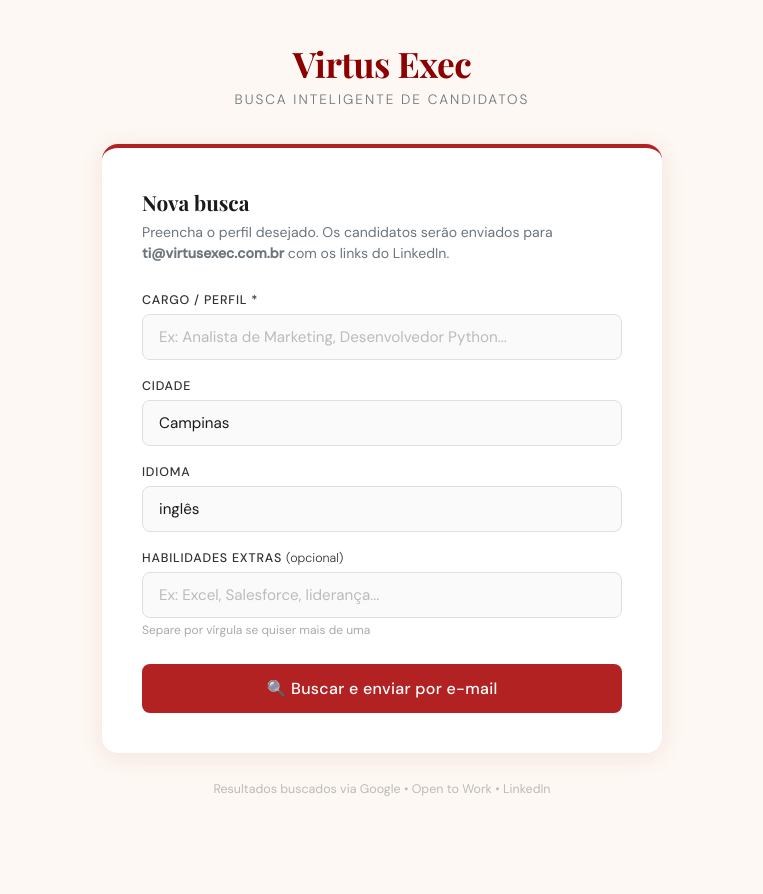
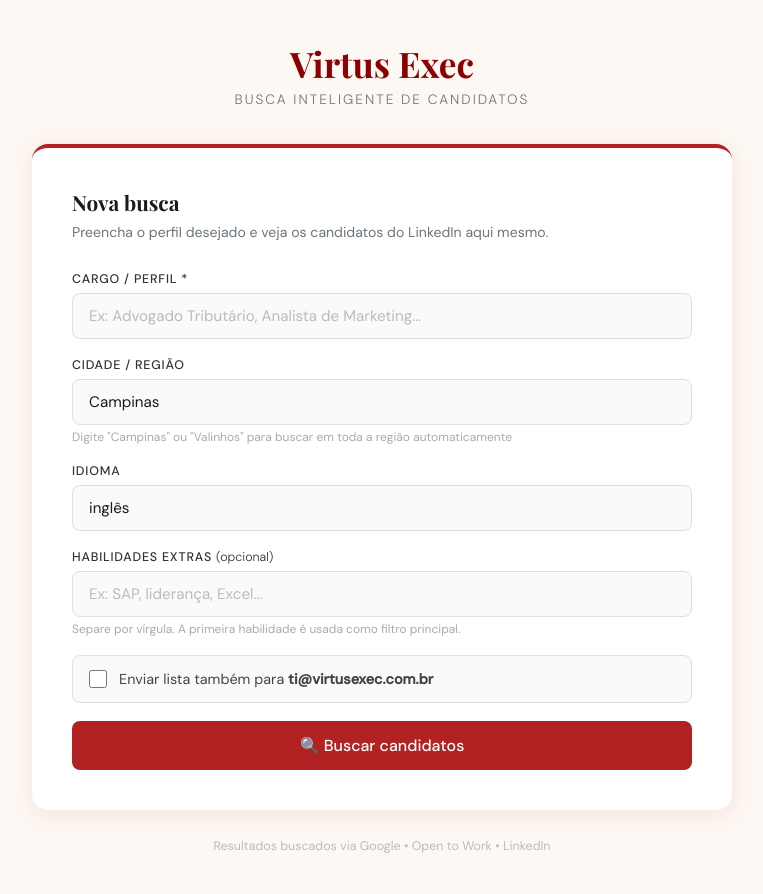
Before and after one commit to Energiun/virtus-candidatos, a Flask app: page / in a window 1280 px wide. Shown: the whole page, without its empty margins (258-1021 px from the left). Before the commit the page ends 796 px from the top, so only its background shows below. Run offline with Flask 3, Linux system fonts and the light colour scheme.

Commit message:
Update index.html
nova pagina

```diff
--- a/templates/index.html
+++ b/templates/index.html
@@ -7,192 +7,114 @@
 <link href="https://fonts.googleapis.com/css2?family=Playfair+Display:wght@700&family=DM+Sans:wght@300;400;500&display=swap" rel="stylesheet">
 <style>
   *, *::before, *::after { box-sizing: border-box; margin: 0; padding: 0; }
-
   :root {
     --vermelho: #B22222;
     --vermelho-escuro: #8B0000;
-    --vermelho-claro: #dc3545;
     --creme: #FDF8F3;
     --cinza: #6c757d;
     --branco: #ffffff;
     --sombra: 0 4px 24px rgba(178,34,34,0.10);
   }
-
   body {
     font-family: 'DM Sans', sans-serif;
     background: var(--creme);
     min-height: 100vh;
-    display: flex;
-    flex-direction: column;
-    align-items: center;
-    justify-content: center;
     padding: 40px 20px;
   }
+  .container { width: 100%; max-width: 700px; margin: auto; }
+  .logo { text-align: center; margin-bottom: 36px; }
+  .logo h1 { font-family: 'Playfair Display', serif; font-size: 2.2rem; color: var(--vermelho-escuro); }
+  .logo span { display: block; font-size: 0.85rem; color: var(--cinza); font-weight: 300; margin-top: 4px; letter-spacing: 2px; text-transform: uppercase; }
+  .card { background: var(--branco); border-radius: 16px; padding: 40px; box-shadow: var(--sombra); border-top: 4px solid var(--vermelho); margin-bottom: 24px; }
+  .card h2 { font-family: 'Playfair Display', serif; font-size: 1.3rem; color: #1a1a1a; margin-bottom: 6px; }
+  .card p { font-size: 0.88rem; color: var(--cinza); margin-bottom: 28px; line-height: 1.5; }
+  .field { margin-bottom: 18px; }
+  label { display: block; font-size: 0.78rem; font-weight: 500; color: #333; margin-bottom: 6px; text-transform: uppercase; letter-spacing: 0.8px; }
+  input { width: 100%; padding: 12px 16px; border: 1.5px solid #e0e0e0; border-radius: 8px; font-family: 'DM Sans', sans-serif; font-size: 0.95rem; color: #1a1a1a; background: #fafafa; transition: border-color 0.2s; outline: none; }
+  input:focus { border-color: var(--vermelho); box-shadow: 0 0 0 3px rgba(178,34,34,0.08); background: white; }
+  input::placeholder { color: #bbb; }
+  .hint { font-size: 0.75rem; color: #aaa; margin-top: 4px; }
 
-  .container {
-    width: 100%;
-    max-width: 560px;
-  }
-
-  .logo {
-    text-align: center;
-    margin-bottom: 36px;
-  }
-
-  .logo h1 {
-    font-family: 'Playfair Display', serif;
-    font-size: 2.2rem;
-    color: var(--vermelho-escuro);
-    letter-spacing: -0.5px;
-  }
-
-  .logo span {
-    display: block;
-    font-size: 0.85rem;
-    color: var(--cinza);
-    font-weight: 300;
-    margin-top: 4px;
-    letter-spacing: 2px;
-    text-transform: uppercase;
-  }
-
-  .card {
-    background: var(--branco);
-    border-radius: 16px;
-    padding: 40px;
-    box-shadow: var(--sombra);
-    border-top: 4px solid var(--vermelho);
-  }
-
-  .card h2 {
-    font-family: 'Playfair Display', serif;
-    font-size: 1.3rem;
-    color: #1a1a1a;
-    margin-bottom: 6px;
-  }
-
-  .card p {
-    font-size: 0.88rem;
-    color: var(--cinza);
-    margin-bottom: 28px;
-    line-height: 1.5;
-  }
-
-  .field {
-    margin-bottom: 18px;
-  }
-
-  label {
-    display: block;
-    font-size: 0.78rem;
-    font-weight: 500;
-    color: #333;
-    margin-bottom: 6px;
-    text-transform: uppercase;
-    letter-spacing: 0.8px;
-  }
-
-  input {
-    width: 100%;
-    padding: 12px 16px;
+  .toggle-email {
+    display: flex;
+    align-items: center;
+    gap: 12px;
+    padding: 14px 16px;
+    background: #fafafa;
     border: 1.5px solid #e0e0e0;
     border-radius: 8px;
-    font-family: 'DM Sans', sans-serif;
-    font-size: 0.95rem;
-    color: #1a1a1a;
-    background: #fafafa;
-    transition: border-color 0.2s, box-shadow 0.2s;
-    outline: none;
+    margin-bottom: 18px;
+    cursor: pointer;
+    transition: border-color 0.2s;
   }
-
-  input:focus {
-    border-color: var(--vermelho);
-    box-shadow: 0 0 0 3px rgba(178,34,34,0.08);
-    background: white;
-  }
-
-  input::placeholder { color: #bbb; }
-
-  .hint {
-    font-size: 0.75rem;
-    color: #aaa;
-    margin-top: 4px;
-  }
+  .toggle-email:hover { border-color: var(--vermelho); }
+  .toggle-email input[type="checkbox"] { width: 18px; height: 18px; accent-color: var(--vermelho); cursor: pointer; }
+  .toggle-email label { margin: 0; text-transform: none; letter-spacing: 0; font-size: 0.9rem; font-weight: 400; color: #444; cursor: pointer; }
 
   button {
-    width: 100%;
-    padding: 14px;
-    background: var(--vermelho);
-    color: white;
-    border: none;
-    border-radius: 8px;
-    font-family: 'DM Sans', sans-serif;
-    font-size: 1rem;
-    font-weight: 500;
-    cursor: pointer;
-    margin-top: 8px;
-    transition: background 0.2s, transform 0.1s;
-    letter-spacing: 0.3px;
+    width: 100%; padding: 14px; background: var(--vermelho); color: white; border: none;
+    border-radius: 8px; font-family: 'DM Sans', sans-serif; font-size: 1rem; font-weight: 500;
+    cursor: pointer; transition: background 0.2s, transform 0.1s;
   }
-
   button:hover { background: var(--vermelho-escuro); }
   button:active { transform: scale(0.98); }
   button:disabled { background: #ccc; cursor: not-allowed; }
 
-  .status {
-    margin-top: 20px;
-    padding: 14px 18px;
-    border-radius: 8px;
-    font-size: 0.9rem;
-    display: none;
-    line-height: 1.5;
-  }
+  .status { margin-top: 20px; padding: 14px 18px; border-radius: 8px; font-size: 0.9rem; display: none; }
+  .status.carregando { background: #fff7ed; border: 1px solid #fed7aa; color: #9a3412; display: flex; align-items: center; gap: 10px; }
+  .status.erro { background: #fff1f2; border: 1px solid #fca5a5; color: #991b1b; display: block; }
 
-  .status.sucesso {
-    background: #f0fdf4;
-    border: 1px solid #86efac;
-    color: #166534;
-    display: block;
-  }
-
-  .status.erro {
-    background: #fff1f2;
-    border: 1px solid #fca5a5;
-    color: #991b1b;
-    display: block;
-  }
-
-  .status.carregando {
-    background: #fff7ed;
-    border: 1px solid #fed7aa;
-    color: #9a3412;
-    display: flex;
-    align-items: center;
-    gap: 10px;
-  }
-
-  .spinner {
-    width: 18px;
-    height: 18px;
-    border: 2px solid #fed7aa;
-    border-top-color: #9a3412;
-    border-radius: 50%;
-    animation: spin 0.8s linear infinite;
-    flex-shrink: 0;
-  }
-
+  .spinner { width: 18px; height: 18px; border: 2px solid #fed7aa; border-top-color: #9a3412; border-radius: 50%; animation: spin 0.8s linear infinite; flex-shrink: 0; }
   @keyframes spin { to { transform: rotate(360deg); } }
 
-  .rodape {
-    text-align: center;
-    margin-top: 28px;
-    font-size: 0.78rem;
-    color: #bbb;
+  /* Resultados */
+  .resultados { display: none; }
+  .resultados-header {
+    background: var(--vermelho);
+    padding: 20px 24px;
+    border-radius: 12px 12px 0 0;
+    display: flex;
+    justify-content: space-between;
+    align-items: center;
   }
+  .resultados-header h3 { color: white; font-family: 'Playfair Display', serif; font-size: 1.2rem; }
+  .resultados-header span { color: #ffcccc; font-size: 0.85rem; }
+  .email-badge { background: rgba(255,255,255,0.2); color: white; font-size: 0.75rem; padding: 4px 10px; border-radius: 20px; margin-top: 4px; display: inline-block; }
+
+  .candidato {
+    background: white;
+    padding: 18px 24px;
+    border-bottom: 1px solid #f0f0f0;
+    display: flex;
+    align-items: flex-start;
+    gap: 16px;
+    transition: background 0.15s;
+  }
+  .candidato:hover { background: #fdf8f3; }
+  .candidato:last-child { border-bottom: none; border-radius: 0 0 12px 12px; }
+  .num { font-size: 0.8rem; color: #ccc; font-weight: 500; min-width: 20px; padding-top: 2px; }
+  .info { flex: 1; }
+  .info strong { display: block; font-size: 0.95rem; color: #1a1a1a; margin-bottom: 4px; }
+  .info small { font-size: 0.8rem; color: #888; line-height: 1.4; }
+  .ver-perfil {
+    color: var(--vermelho);
+    font-weight: 500;
+    font-size: 0.85rem;
+    text-decoration: none;
+    white-space: nowrap;
+    padding: 6px 12px;
+    border: 1.5px solid var(--vermelho);
+    border-radius: 6px;
+    transition: all 0.2s;
+  }
+  .ver-perfil:hover { background: var(--vermelho); color: white; }
+
+  .nenhum { background: white; padding: 40px; text-align: center; color: #999; border-radius: 0 0 12px 12px; }
+
+  .rodape { text-align: center; margin-top: 28px; font-size: 0.78rem; color: #bbb; }
 </style>
 </head>
 <body>
-
 <div class="container">
   <div class="logo">
     <h1>Virtus Exec</h1>
@@ -201,32 +123,46 @@
 
   <div class="card">
     <h2>Nova busca</h2>
-    <p>Preencha o perfil desejado. Os candidatos serão enviados para <strong>ti@virtusexec.com.br</strong> com os links do LinkedIn.</p>
+    <p>Preencha o perfil desejado e veja os candidatos do LinkedIn aqui mesmo.</p>
 
     <div class="field">
       <label>Cargo / Perfil *</label>
-      <input type="text" id="cargo" placeholder="Ex: Analista de Marketing, Desenvolvedor Python..." />
+      <input type="text" id="cargo" placeholder="Ex: Advogado Tributário, Analista de Marketing..." />
     </div>
-
     <div class="field">
-      <label>Cidade</label>
+      <label>Cidade / Região</label>
       <input type="text" id="cidade" placeholder="Campinas" value="Campinas" />
+      <div class="hint">Digite "Campinas" ou "Valinhos" para buscar em toda a região automaticamente</div>
     </div>
-
     <div class="field">
       <label>Idioma</label>
       <input type="text" id="idioma" placeholder="inglês" value="inglês" />
     </div>
-
     <div class="field">
       <label>Habilidades extras <span style="font-weight:300;text-transform:none;letter-spacing:0;">(opcional)</span></label>
-      <input type="text" id="habilidades" placeholder="Ex: Excel, Salesforce, liderança..." />
-      <div class="hint">Separe por vírgula se quiser mais de uma</div>
+      <input type="text" id="habilidades" placeholder="Ex: SAP, liderança, Excel..." />
+      <div class="hint">Separe por vírgula. A primeira habilidade é usada como filtro principal.</div>
     </div>
 
-    <button id="btn" onclick="buscar()">🔍 Buscar e enviar por e-mail</button>
+    <div class="toggle-email" onclick="document.getElementById('chk-email').click()">
+      <input type="checkbox" id="chk-email" onclick="event.stopPropagation()">
+      <label for="chk-email">Enviar lista também para <strong>ti@virtusexec.com.br</strong></label>
+    </div>
 
+    <button id="btn" onclick="buscar()">🔍 Buscar candidatos</button>
     <div id="status" class="status"></div>
+  </div>
+
+  <div class="resultados" id="resultados">
+    <div class="resultados-header">
+      <div>
+        <h3 id="res-titulo">Candidatos encontrados</h3>
+        <span id="res-subtitulo"></span>
+        <div id="email-badge" class="email-badge" style="display:none;">✉️ Lista enviada para ti@virtusexec.com.br</div>
+      </div>
+      <span id="res-total" style="font-size:1.8rem;font-weight:700;color:white;"></span>
+    </div>
+    <div id="lista-candidatos"></div>
   </div>
 
   <div class="rodape">Resultados buscados via Google • Open to Work • LinkedIn</div>
@@ -238,47 +174,80 @@ async function buscar() {
   const cidade = document.getElementById("cidade").value.trim() || "Campinas";
   const idioma = document.getElementById("idioma").value.trim() || "inglês";
   const habilidades = document.getElementById("habilidades").value.trim();
+  const enviarEmail = document.getElementById("chk-email").checked;
   const btn = document.getElementById("btn");
   const status = document.getElementById("status");
 
   if (!cargo) {
     status.className = "status erro";
+    status.style.display = "block";
     status.innerHTML = "⚠️ Informe o cargo ou perfil desejado.";
     return;
   }
 
+  document.getElementById("resultados").style.display = "none";
   btn.disabled = true;
   status.className = "status carregando";
-  status.innerHTML = '<div class="spinner"></div> Buscando candidatos no LinkedIn... isso pode levar alguns segundos.';
+  status.style.display = "flex";
+  status.innerHTML = '<div class="spinner"></div> Buscando candidatos no LinkedIn...';
 
   try {
     const resp = await fetch("/buscar", {
       method: "POST",
       headers: { "Content-Type": "application/json" },
-      body: JSON.stringify({ cargo, cidade, idioma, habilidades })
+      body: JSON.stringify({ cargo, cidade, idioma, habilidades, enviar_email: enviarEmail })
     });
 
     const data = await resp.json();
+    status.style.display = "none";
 
     if (data.ok) {
-      status.className = "status sucesso";
-      status.innerHTML = `✅ <strong>${data.total} candidatos encontrados!</strong><br>Lista enviada para <strong>ti@virtusexec.com.br</strong>. Verifique sua caixa de entrada.`;
+      exibirResultados(data, cargo, cidade, enviarEmail);
     } else {
       status.className = "status erro";
-      status.innerHTML = `❌ Erro: ${data.mensagem}`;
+      status.style.display = "block";
+      status.innerHTML = `❌ ${data.mensagem}`;
     }
   } catch (e) {
     status.className = "status erro";
+    status.style.display = "block";
     status.innerHTML = "❌ Falha na conexão. Tente novamente.";
   }
 
   btn.disabled = false;
 }
 
-document.addEventListener("keydown", e => {
-  if (e.key === "Enter") buscar();
-});
+function exibirResultados(data, cargo, cidade, emailEnviado) {
+  const box = document.getElementById("resultados");
+  const lista = document.getElementById("lista-candidatos");
+
+  document.getElementById("res-titulo").textContent = `${cargo} — ${cidade}`;
+  document.getElementById("res-subtitulo").textContent = `${data.total} perfis encontrados`;
+  document.getElementById("res-total").textContent = data.total;
+
+  const badge = document.getElementById("email-badge");
+  badge.style.display = emailEnviado && data.total > 0 ? "inline-block" : "none";
+
+  if (!data.candidatos || data.candidatos.length === 0) {
+    lista.innerHTML = '<div class="nenhum">Nenhum candidato encontrado. Tente termos mais amplos.</div>';
+  } else {
+    lista.innerHTML = data.candidatos.map((c, i) => `
+      <div class="candidato">
+        <div class="num">${i + 1}</div>
+        <div class="info">
+          <strong>${c.nome}</strong>
+          <small>${c.resumo}</small>
+        </div>
+        <a href="${c.link}" target="_blank" class="ver-perfil">Ver perfil →</a>
+      </div>
+    `).join("");
+  }
+
+  box.style.display = "block";
+  box.scrollIntoView({ behavior: "smooth", block: "start" });
+}
+
+document.addEventListener("keydown", e => { if (e.key === "Enter") buscar(); });
 </script>
-
 </body>
 </html>
```
